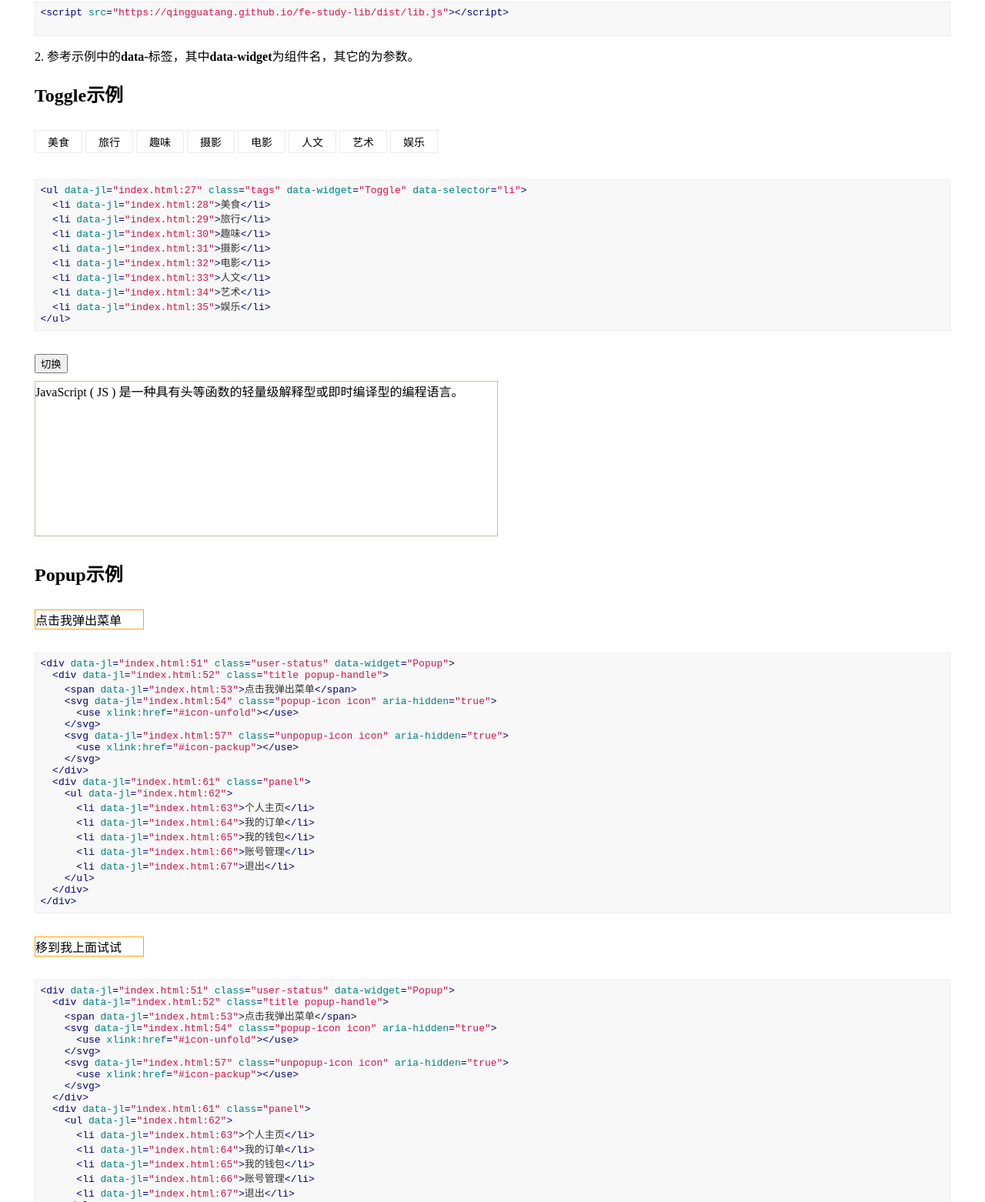
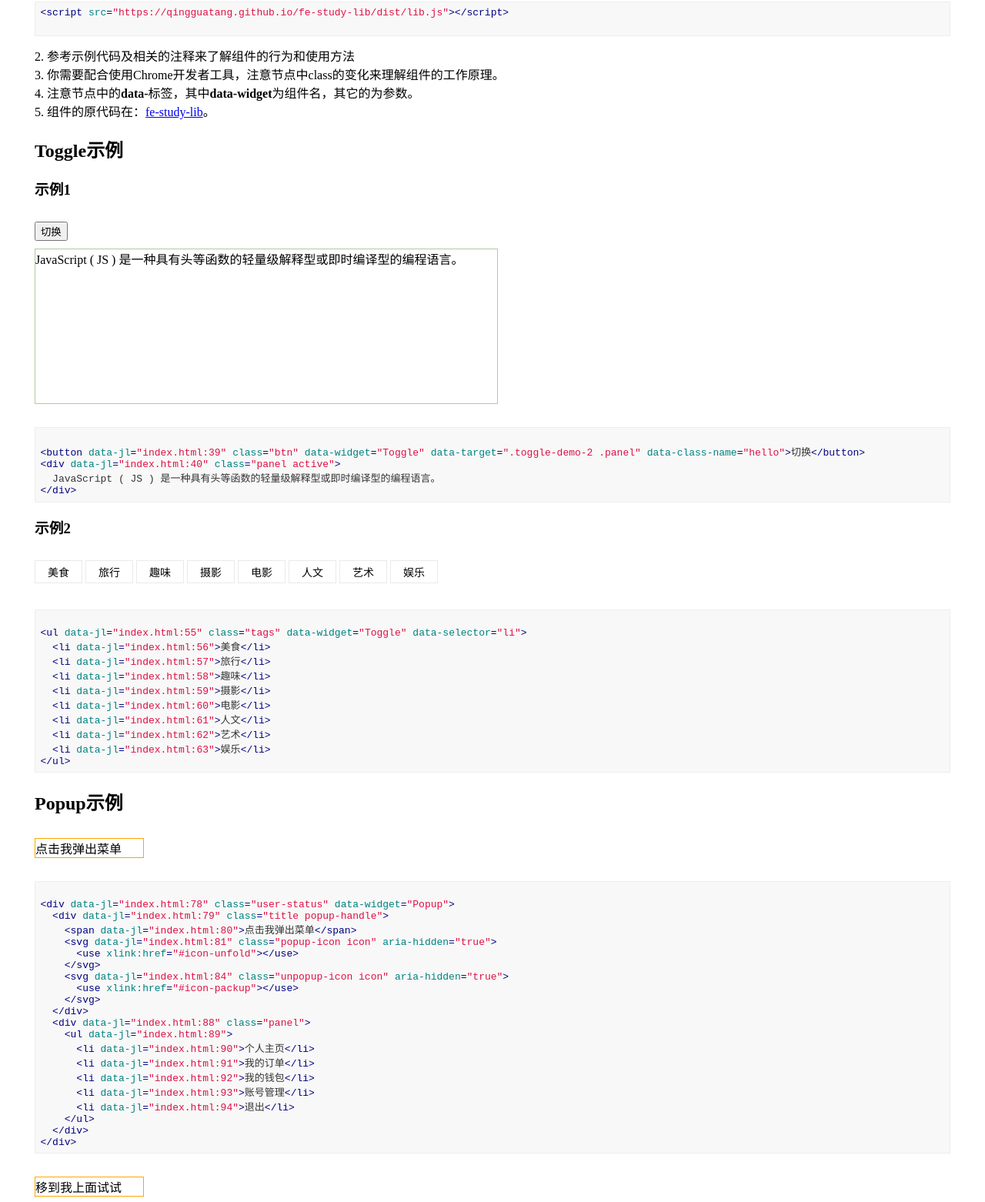
Before and after one commit to qingguatang/fe-study-lib, a website built with webpack: page index.html in a window 1280 px wide. Shown: the part 130-1692 px from the top of the page at 77% size. Built offline with nearby package versions, Linux system fonts and the light colour scheme; what domready would draw is missing.

Commit message:
加上文档

```diff
--- a/index.html
+++ b/index.html
@@ -19,11 +19,39 @@
 &lt;script src="https://qingguatang.github.io/fe-study-lib/dist/lib.js"&gt;&lt;/script&gt;
     </pre>
 
-    2. 参考示例中的<strong>data-</strong>标签，其中<strong>data-widget</strong>为组件名，其它的为参数。
+    2. 参考示例代码及相关的注释来了解组件的行为和使用方法 <br>
+    3. 你需要配合使用Chrome开发者工具，注意节点中class的变化来理解组件的工作原理。<br>
+    4. 注意节点中的<strong>data-</strong>标签，其中<strong>data-widget</strong>为组件名，其它的为参数。<br>
+    5. 组件的原代码在：<a href="https://github.com/qingguatang/fe-study-lib">fe-study-lib</a>。
 
     <h2>Toggle示例</h2>
 
+    <h3>示例1</h3>
+    <section class="demo toggle-demo-2">
+      <!--
+      Toggle组件： 点击元素，会自动切换目标元素的一个class, 默认class名称为`active`
+      目录元素由data-target指定，它是一个选择器。
+      状态名（也就是class名），默认为`active`, 可设置`data-class-name`属性修改。
+
+      下面的配置表示：点击按扭，会切换 `.toggle-demo-2 .panel` 元素的`active`状态。
+      然后你可以结合css，就能完成点击按扭，显示隐藏的功能。
+      -->
+      <button class="btn" data-widget="Toggle" data-target=".toggle-demo-2 .panel" data-class-name="hello">切换</button>
+      <div class="panel active">
+        JavaScript ( JS ) 是一种具有头等函数的轻量级解释型或即时编译型的编程语言。
+      </div>
+    </section>
+
+    <pre class="code" data-target=".toggle-demo-2"></pre>
+
+    <h3>示例2</h3>
     <section class="demo toggle-demo-1">
+      <!--
+      Toggle组件：可点击切称一组子元素的状态
+      子元素由选择器`data-selector`指定
+
+      下面的配置表示：点击li，会切换这个li的状态，即会添加和移除class `active`。
+      -->
       <ul class="tags" data-widget="Toggle" data-selector="li">
         <li>美食</li>
         <li>旅行</li>
@@ -38,18 +66,17 @@
 
     <pre class="code" data-target=".toggle-demo-1"></pre>
 
-    <section class="demo toggle-demo-2">
-      <button class="btn" data-widget="Toggle" data-target=".toggle-demo-2 .panel">切换</button>
-      <div class="panel active">
-        JavaScript ( JS ) 是一种具有头等函数的轻量级解释型或即时编译型的编程语言。
-      </div>
-    </section>
-
     <h2>Popup示例</h2>
 
     <section class="demo popup-demo popup-demo-1">
+      <!--
+      Popup组件: 点击 .popup-handle 元素， 会切换面板的状态。
+
+      以下配置表示：点击`.popup-handle`元素，会切换`user-status`面板的状态，
+      即添加和移除 class `active`, 然后你可以结合css来显示和隐藏菜单。
+      -->
       <div class="user-status" data-widget="Popup">
-        <div class="title popup-handle">
+        <div class="title popup-handle">  <!-- 具有popup-handle class的元素具有点击行为 -->
           <span>点击我弹出菜单</span>
           <svg class="popup-icon icon" aria-hidden="true">
             <use xlink:href="#icon-unfold"></use>
@@ -73,6 +100,11 @@
     <pre class="code" data-target=".popup-demo-1"></pre>
 
     <section class="demo popup-demo popup-demo-2">
+      <!--
+      默认是点击 `.popup-handle` 元素，会触发状态切换，
+      可以设置 `data-event="hover"`，把触发事件改成`hover`，
+      即鼠标移上去会添加active，离开会移除active
+      -->
       <div class="user-status" data-widget="Popup" data-event="hover">
         <div class="title popup-handle">
           <span>移到我上面试试</span>
@@ -95,11 +127,16 @@
       </div>
     </section>
 
-    <pre class="code" data-target=".popup-demo-1"></pre>
+    <pre class="code" data-target=".popup-demo-2"></pre>
 
     <h2>Tab示例</h2>
 
     <section class="demo tab-demo tab-demo-1">
+      <!--
+      Tabs组件：即点击tab选项，会切换显示面板内容
+      默认的tab选项，即可以点的元素为： `.nav li`
+      默认的面板为 `.pane`
+      -->
       <div class="tabs" data-widget="Tab">
         <ul class="nav">
           <li>First</li>
@@ -121,6 +158,9 @@
     <pre class="code" data-target=".tab-demo-1"></pre>
 
     <section class="demo tab-demo tab-demo-2">
+      <!--
+      使用`data-active`属性设置默认选中第几个。
+      -->
       <div class="tabs" data-widget="Tab" data-active="1">
         <ul class="nav">
           <li>First</li>
```
